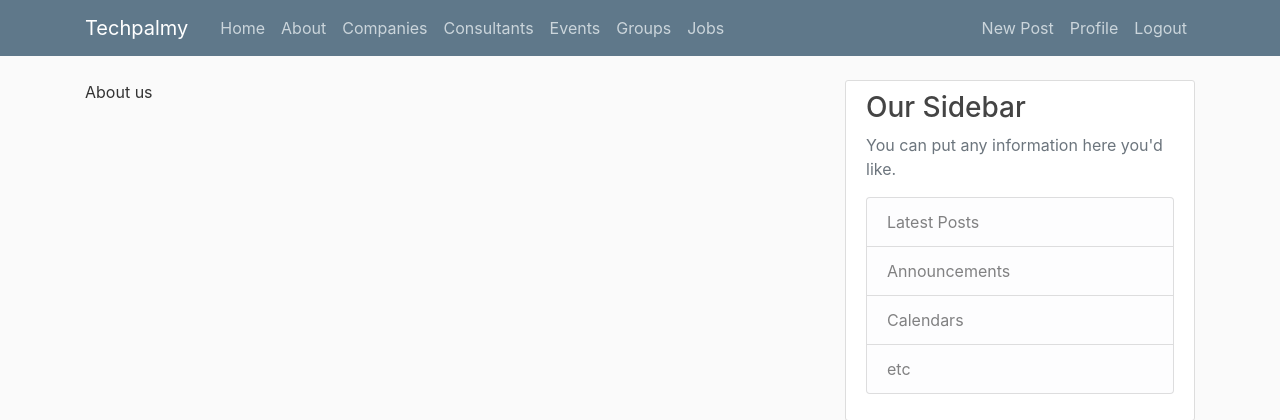
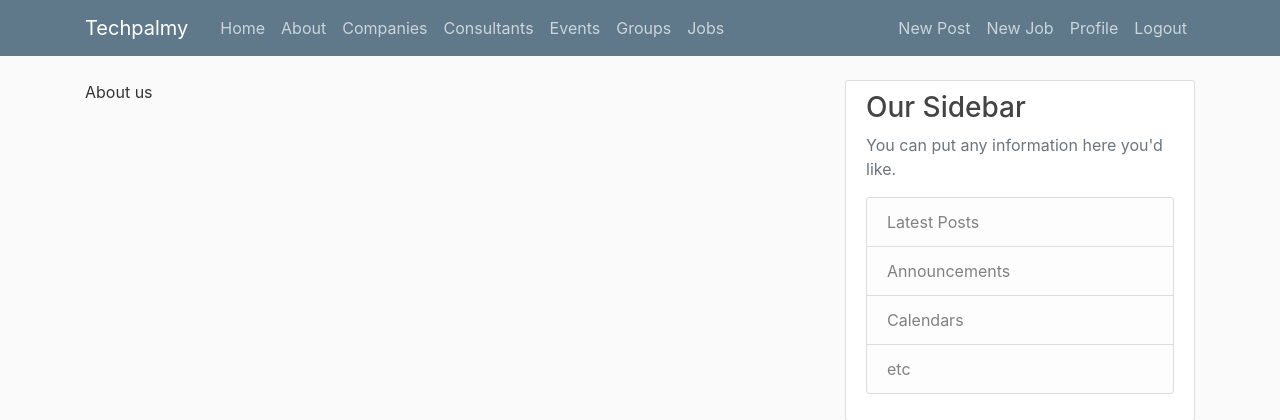
Before and after one commit to joshsjf/Capstone, a Django app: page /AboutUs/ in a window 1280 px wide. Shown: the top 420 px of the page. Run offline with Django 3.2, Linux system fonts and the light colour scheme; the visitor is signed in with stand-in values (Sample User, id 1); some libraries are stand-ins or nearby versions.

Commit message:
Link for 'New Job' added if a user is logged in

```diff
--- a/Projects/sites/templates/sites/base.html
+++ b/Projects/sites/templates/sites/base.html
@@ -35,6 +35,7 @@
             <div class="navbar-nav">
               {% if user.is_authenticated %}
                 <a class="nav-item nav-link" href="{% url 'post-create' %}">New Post</a>
+                <a class="nav-item nav-link" href="{% url 'job-create' %}">New Job</a>
                 <a class="nav-item nav-link" href="{% url 'profile' %}">Profile</a>
                 <a class="nav-item nav-link" href="{% url 'logout' %}">Logout</a>
               {% else %}
```
